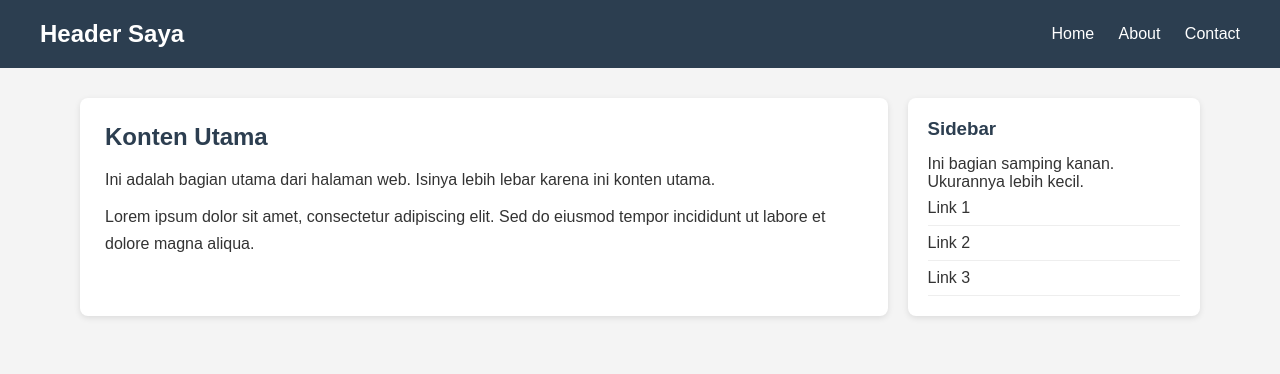
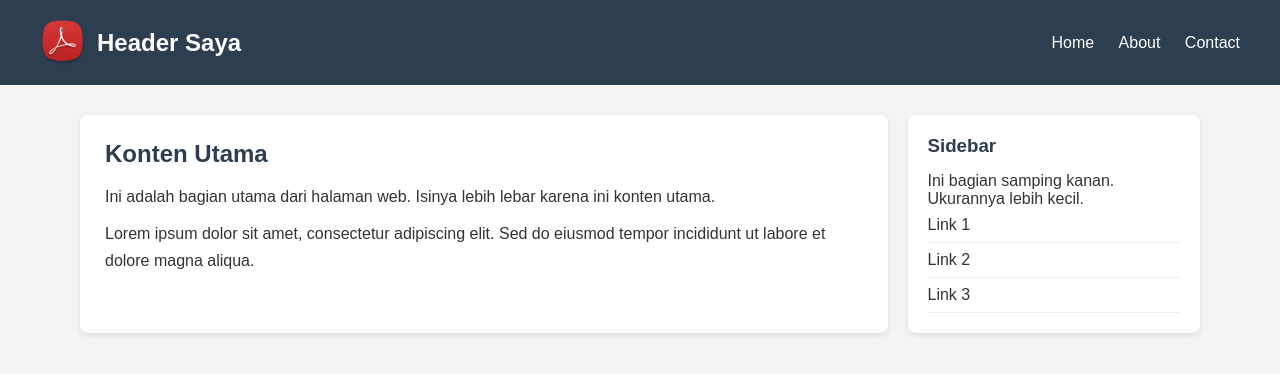
Before and after one commit to Jkahono/CodingCamp--16November26-jevri, a plain HTML site: page index.html in a window 1280 px wide. Drawn offline with Linux system fonts and the light colour scheme.

Commit message:
logo suzuki dari file lokal

```diff
--- a/index.html
+++ b/index.html
@@ -10,7 +10,10 @@
 
   <!-- HEADER -->
   <header>
-    <h1>Header Saya</h1>
+    <div class="header-left">
+      <img src="suzuki.png" alt="Suzuki Logo" class="logo">
+      <h1>Header Saya</h1>
+    </div>
     <nav>
       <a href="#">Home</a>
       <a href="#">About</a>
```
Also changed, not shown: suzuki.png (added).
